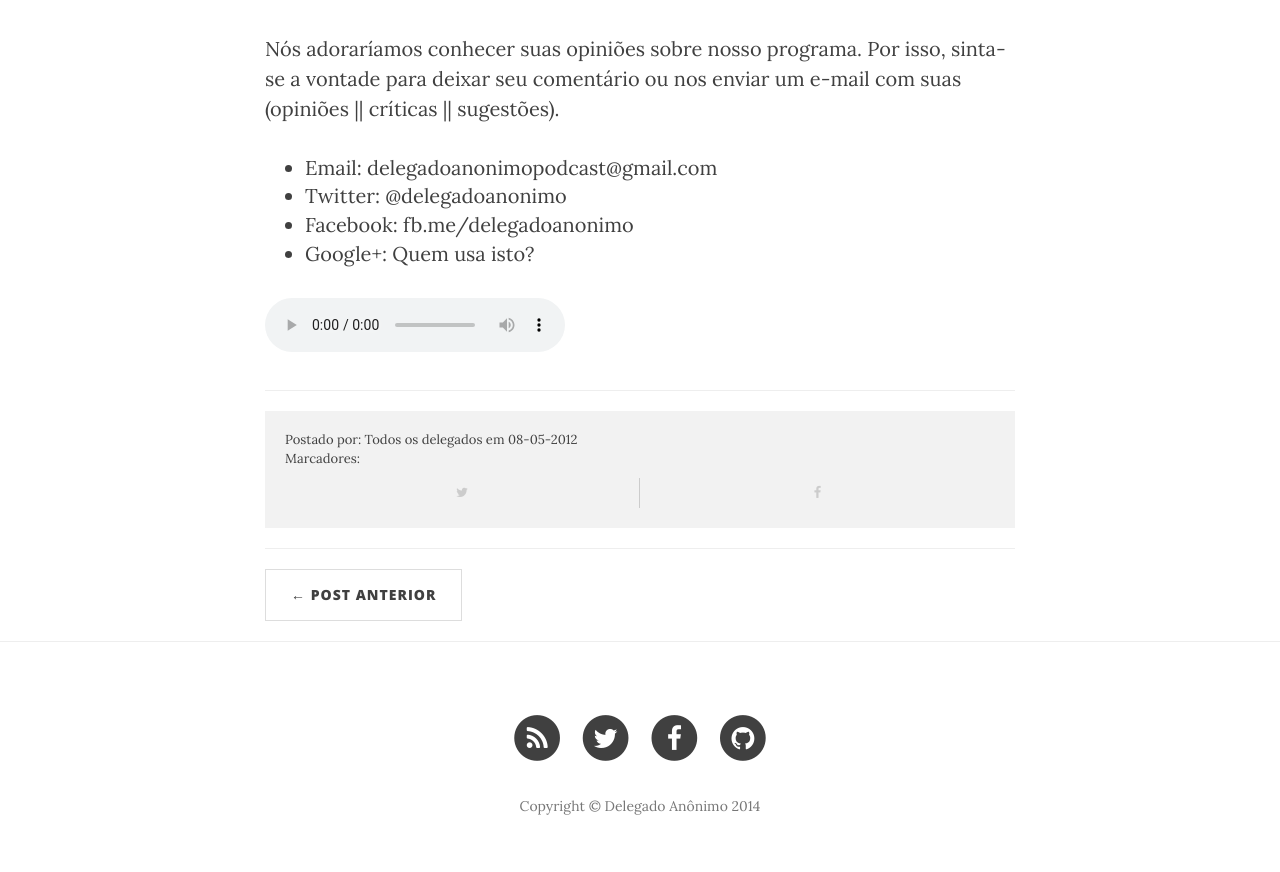
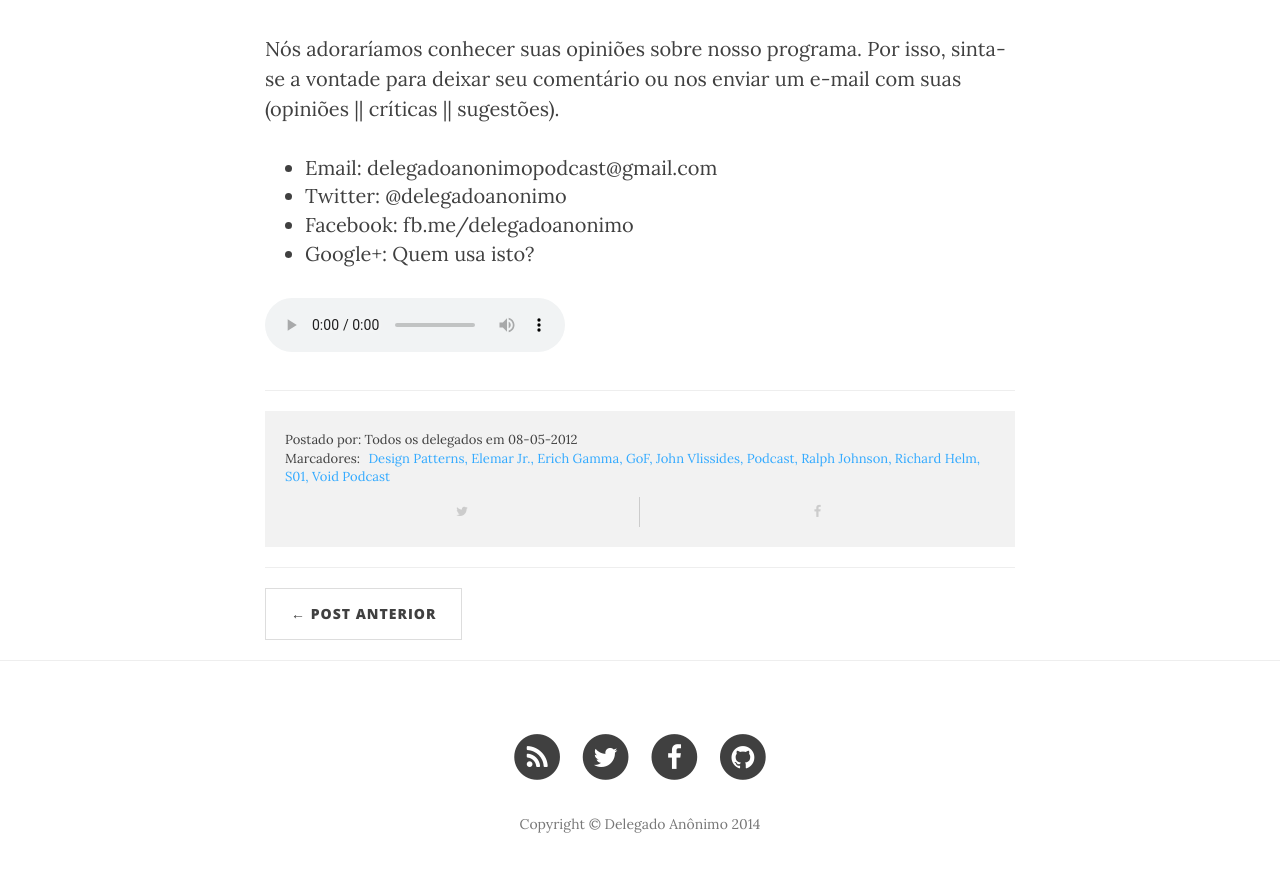
Before and after one commit to delegadoanonimo/delegadoanonimo.github.io, a Jekyll site: the page built from _posts/2012-05-08-podcastS01E03.markdown, in a window 1280 px wide and 900 px high, scrolled down 1776 px. Shown: the top 872 px of the window. Built offline with Jekyll 4.4.1, drawn with Linux system fonts in a browser that asks for light colours; nearby versions of some CDN libraries.

Commit message:
terceiro post finalizado mesmo

```diff
--- a/_config.yml
+++ b/_config.yml
@@ -3,7 +3,6 @@ title: Delegado An&ocirc;nimo
 email: delegadoanonimopodcast@gmail.com
 description: ""
 baseurl: "http://delegadoanonimo.github.io/"
-baseurl: ""
 url: ""
 twitter_username: DelegadoAnonimo
 github_username:  DelegadoAnonimo
--- a/_posts/2012-05-08-podcastS01E03.markdown
+++ b/_posts/2012-05-08-podcastS01E03.markdown
@@ -1,10 +1,23 @@
 ---
 layout:     post
 title:      "S01 E03 - Design Patterns"
+titleToShare: "podcastS01E03"
 subtitle:   "O GoF &eacute; pop, o GoF n&atilde;o poupa ningu&eacute;m"
 date:       2012-05-08 21:53:00
+dateShort:  "2012-02-21"
 author:     "Todos os delegados"
 header-img: "img/post-bg-03.jpg"
+tags:
+- Design Patterns,
+- Elemar Jr.,
+- Erich Gamma,
+- GoF,
+- John Vlissides,
+- Podcast,
+- Ralph Johnson,
+- Richard Helm,
+- S01,
+- Void Podcast
 ---
 
 <p>Fala a&iacute;, escovadores de bits! Sejam bem vindos a mais um Delegado An&ocirc;nimo.</p>
```
